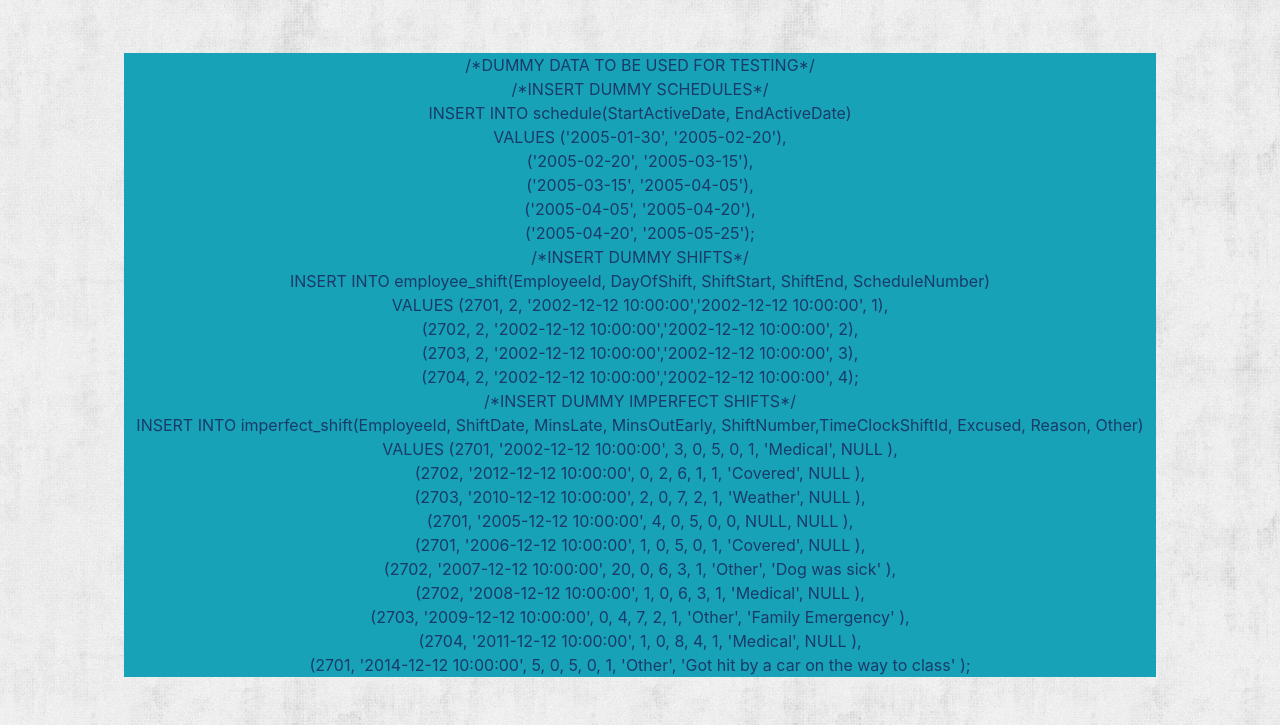
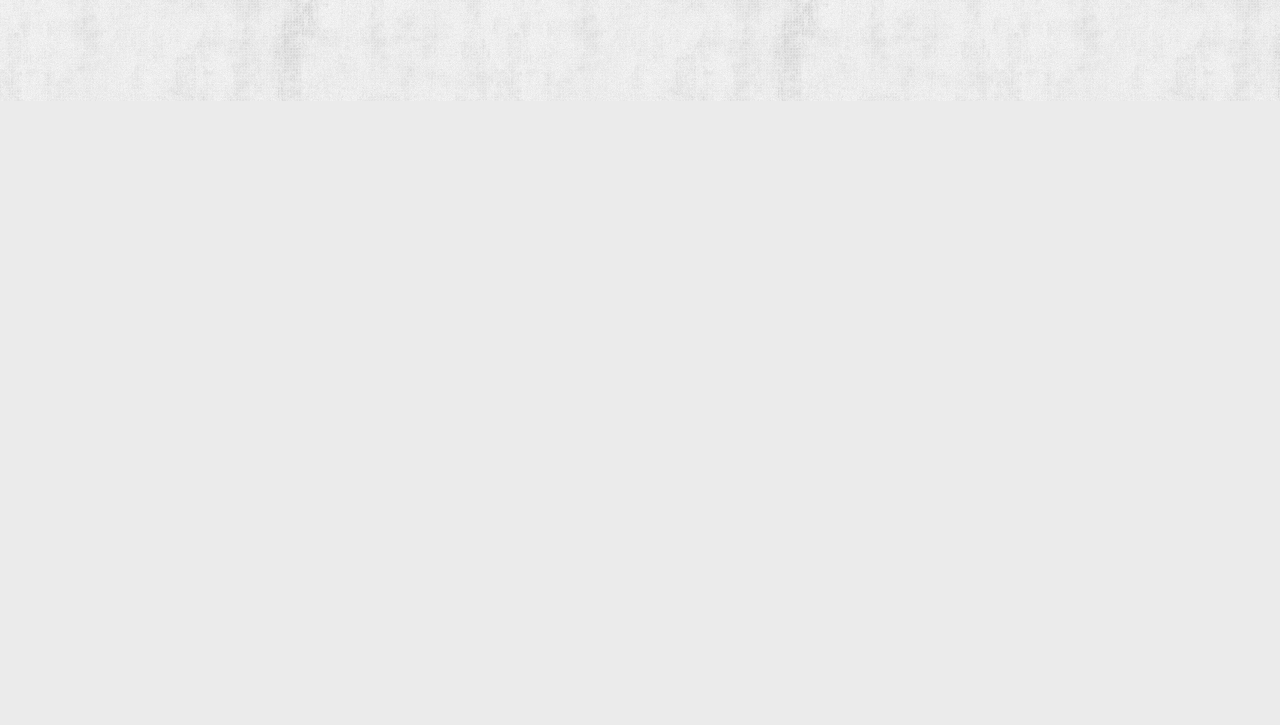
Before and after one commit to cfrye2913/Clarion-Athletics-Site, a PHP site: page /index.php?action=videos in a window 1280 px wide. Shown: the part 1016-1741 px from the top of the page. After the commit the page ends 1117 px from the top, so only its background shows below. Run offline with PHP 8.4, Linux system fonts and the light colour scheme; some libraries are stand-ins or nearby versions.

Commit message:
Redesigned admin page to admin dropdown

```diff
--- a/View/videos.php
+++ b/View/videos.php
@@ -22,13 +22,4 @@
         </div>
 
 
-        <?php $myfile = fopen("resourceFiles/quotes.txt", "r") or die("Unable to open file!");
-        // Output one line until end-of-file
-        while(!feof($myfile)) {
-
-            echo '<div class = "text-center bg-info">'. fgets($myfile) . '</div>';
-        }
-        fclose($myfile);
-        ?>
-
     <?php require("includes/footer.php") ?>
--- a/includes/footer.php
+++ b/includes/footer.php
@@ -9,9 +9,6 @@
 <div class = "text-center footer ">
     Give us feedback by sending us an email to <a href="mailto:c.n.cotton@eagle.clarion.edu">c.n.cotton@eagle.clarion.edu</a>
     Created by Christina Cotton, Aaron Cooper, and Chris Frye &copy2018
-<br>
-    <!--Include the last date modified-->
-    <?php include("dateModified.php"); ?>
 </div>
 </div>
 
--- a/includes/navbar.php
+++ b/includes/navbar.php
@@ -60,7 +60,6 @@
                     <a class="dropdown-item" href="index.php?action=members">Members</a>
                     <a class="dropdown-item" href="index.php?action=admin_images">Images</a>
                     <a class="dropdown-item" href="index.php?action=admin_sports">Sports</a>
-                    <a class="dropdown-item" href="index.php?action=admin_quotes">Quotes</a>
                     <a class="dropdown-item" href="index.php?action=admin_newsletter">Newsletter</a>
                 </div>
             </li>
--- a/index.php
+++ b/index.php
@@ -112,39 +112,6 @@
             include('./includes/navbar.php');
             echo $message;
             include('./includes/footer.php');
-            break;
-        case 'add_quote_file':
-            //set a title
-            $title = "News Letter Sign Up";
-            //include the navbar
-            require './includes/navbar.php';
-            echo '<h1>Upload a New Quotes File</h1>';
-            //specify the file path that the text file will be stored at
-            $targetfile = './resourceFiles/quotes.txt';
-            $finfo = finfo_open(FILEINFO_MIME_TYPE);
-            //check if a file was submitted
-            if($_FILES['userFile']['error'] == UPLOAD_ERR_NO_FILE)
-            {
-                echo "<script type='text/javascript'>alert('No file was selected. Please try again.');
-                    document.location.href = \"./pages/admin.php\"</script>";
-            }
-            //Check the file type
-            elseif(finfo_file($finfo, $_FILES['userFile']['tmp_name']) != "text/plain")
-            {
-                $message = 'Incorrect file type';
-            }
-            elseif(file_exists($targetfile))//check if the file already exists
-            {
-                $message = 'A file with this name already existed. It was replaced.';
-                move_uploaded_file($_FILES['userFile']['tmp_name'], $targetfile);
-            }
-            else {//move the file
-                $message = 'File uploaded successfully';
-                move_uploaded_file($_FILES['userFile']['tmp_name'], $targetfile);
-            }
-
-            finfo_close($finfo);
-            echo $message;
             break;
         case 'admin':
             include 'View/admin.php';
@@ -280,9 +247,6 @@
         case 'admin_sports':
             include 'View/admin_sports.php';
             break;
-        case 'admin_quotes':
-            include 'View/admin_quotes.php';
-            break;
         default:
             include 'View/home.php';
             break;
--- a/resourceFiles/quotes.txt
+++ /dev/null
@@ -1,29 +0,0 @@
-/*DUMMY DATA TO BE USED FOR TESTING*/
-
-/*INSERT DUMMY SCHEDULES*/
-INSERT INTO schedule(StartActiveDate, EndActiveDate)
-VALUES ('2005-01-30', '2005-02-20'),
-       ('2005-02-20', '2005-03-15'),
-       ('2005-03-15', '2005-04-05'),
-       ('2005-04-05', '2005-04-20'),
-       ('2005-04-20', '2005-05-25');
-
-/*INSERT DUMMY SHIFTS*/
-INSERT INTO employee_shift(EmployeeId, DayOfShift, ShiftStart, ShiftEnd, ScheduleNumber)
-VALUES (2701, 2, '2002-12-12 10:00:00','2002-12-12 10:00:00', 1),
-       (2702, 2, '2002-12-12 10:00:00','2002-12-12 10:00:00', 2),
-       (2703, 2, '2002-12-12 10:00:00','2002-12-12 10:00:00', 3),
-       (2704, 2, '2002-12-12 10:00:00','2002-12-12 10:00:00', 4);
-
-/*INSERT DUMMY IMPERFECT SHIFTS*/
-INSERT INTO imperfect_shift(EmployeeId, ShiftDate, MinsLate, MinsOutEarly, ShiftNumber,TimeClockShiftId, Excused, Reason, Other)
-VALUES (2701, '2002-12-12 10:00:00', 3, 0, 5, 0, 1, 'Medical', NULL ),
-       (2702, '2012-12-12 10:00:00', 0, 2, 6, 1, 1, 'Covered', NULL  ),
-       (2703, '2010-12-12 10:00:00', 2, 0, 7, 2, 1, 'Weather', NULL ),
-       (2701, '2005-12-12 10:00:00', 4, 0, 5, 0, 0, NULL, NULL ),
-       (2701, '2006-12-12 10:00:00', 1, 0, 5, 0, 1, 'Covered', NULL ),
-       (2702, '2007-12-12 10:00:00', 20, 0, 6, 3, 1, 'Other', 'Dog was sick' ),
-       (2702, '2008-12-12 10:00:00', 1, 0, 6, 3, 1, 'Medical', NULL ),
-       (2703, '2009-12-12 10:00:00', 0, 4, 7, 2, 1, 'Other', 'Family Emergency' ),
-       (2704, '2011-12-12 10:00:00', 1, 0, 8, 4, 1, 'Medical', NULL ),
-       (2701, '2014-12-12 10:00:00', 5, 0, 5, 0, 1, 'Other', 'Got hit by a car on the way to class' );
```
Also changed, not shown: View/admin_newsletter.php (+17 -0 lines), View/admin_quotes.php (deleted, +0 -8 lines), View/admin_sports.php (+13 -0 lines).
